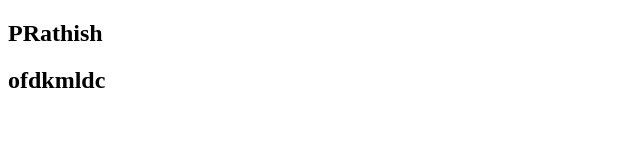
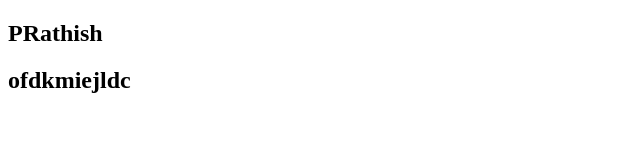
Before and after one commit to Prathisz/Booking_Reservation, a plain HTML site: page index.html in a window 1280 px wide. Shown: the full height of the page, 0-640 px from the left. Drawn offline with Linux system fonts and the light colour scheme.

Commit message:
file changed

```diff
--- a/index.html
+++ b/index.html
@@ -8,7 +8,7 @@
 <body>
     <section>
         <h1>PRathish</h1>
-        <h2>ofdkmldc</h2>
+        <h2>ofdkmiejldc</h2>
     </section>
 </body>
 </html>
```
